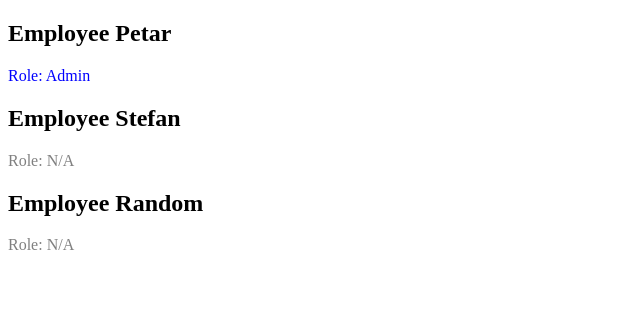
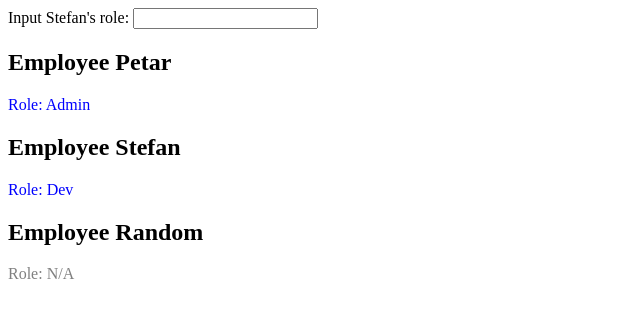
Before and after one commit to XpertPetar/React-Tutorial, a React (Create React App) app: page / in a window 1280 px wide. Shown: the top 318 px of the page, without its empty margins (0-640 px from the left). Built offline with nearby package versions, Linux system fonts and the light colour scheme.

Commit message:
add useState hook

```diff
--- a/src/App.css
+++ b/src/App.css
@@ -3,7 +3,7 @@
     color: grey;
 }
 
-.role_admin {
+.role_assigned {
     font: italic;
     color: blue;
 }
--- a/src/App.js
+++ b/src/App.js
@@ -1,15 +1,25 @@
 import "./App.css";
 import Employee from "./components/Employee";
+import { useState } from "react";
 
 function App() {
     const showEmloyees = true;
+    const [role, setRole] = useState("Dev");
     return (
         <div className="App">
             <header className="App-header">
                 {showEmloyees ? (
                     <>
+                        <label for="roleInput">Input Stefan's role: </label>
+                        <input
+                            id="roleInput"
+                            onChange={(e) => {
+                                setRole(e.target.value);
+                            }}
+                        ></input>
+
                         <Employee name="Petar" role="Admin" />
-                        <Employee name="Stefan" />
+                        <Employee name="Stefan" role={role} />
                         <Employee name="Random" />
                     </>
                 ) : (
--- a/src/components/Employee.js
+++ b/src/components/Employee.js
@@ -3,7 +3,7 @@ function Employee(props) {
         <>
             <h2>Employee {props.name}</h2>
             {props.role ? (
-                <span class="role_admin">Role: {props.role}</span>
+                <span class="role_assigned">Role: {props.role}</span>
             ) : (
                 <span class="role_na">Role: N/A</span>
             )}
```
